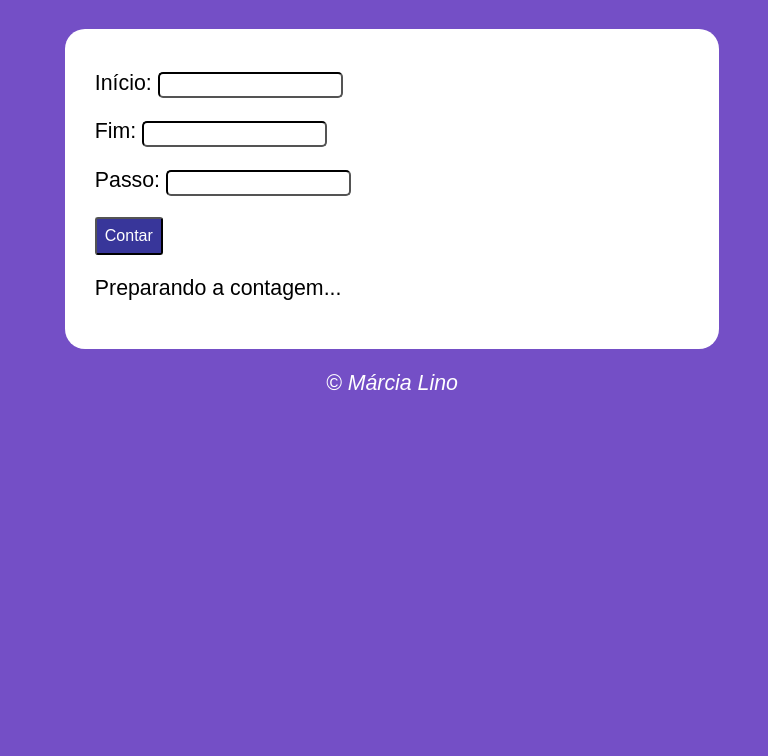
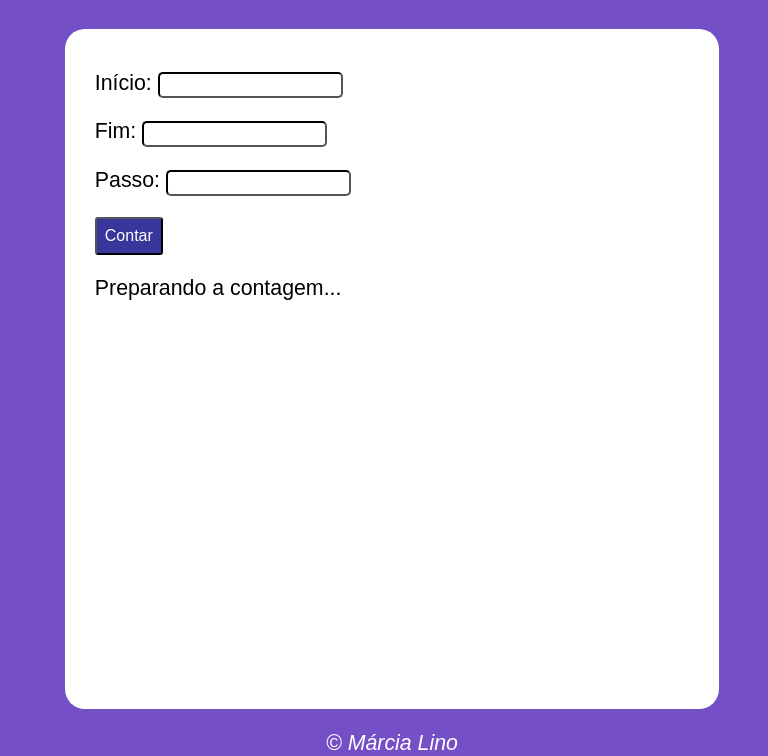
Before and after one commit to marcialino/projeto-contar, a plain HTML site: page index.html in a window 768 px wide. Shown: the part 90-846 px from the top of the page. Drawn offline with Linux system fonts and the light colour scheme.

Commit message:
atualizei

```diff
--- a/estilos/mediaquery.css
+++ b/estilos/mediaquery.css
@@ -13,7 +13,7 @@
 
     section#msg{
         width: 80vw;
-        height: 280px;
+        height: 80vh;
     }
 
 }
```
